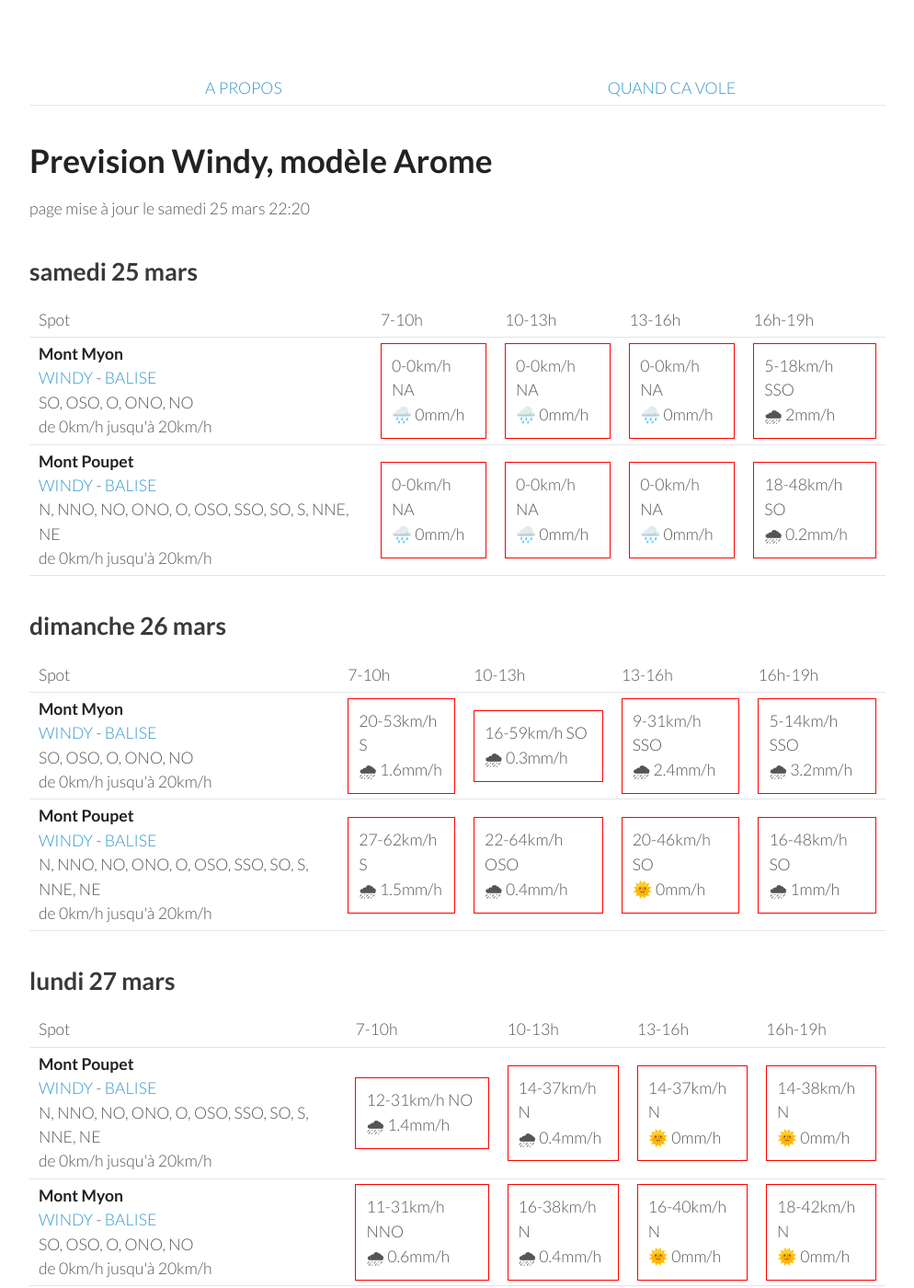
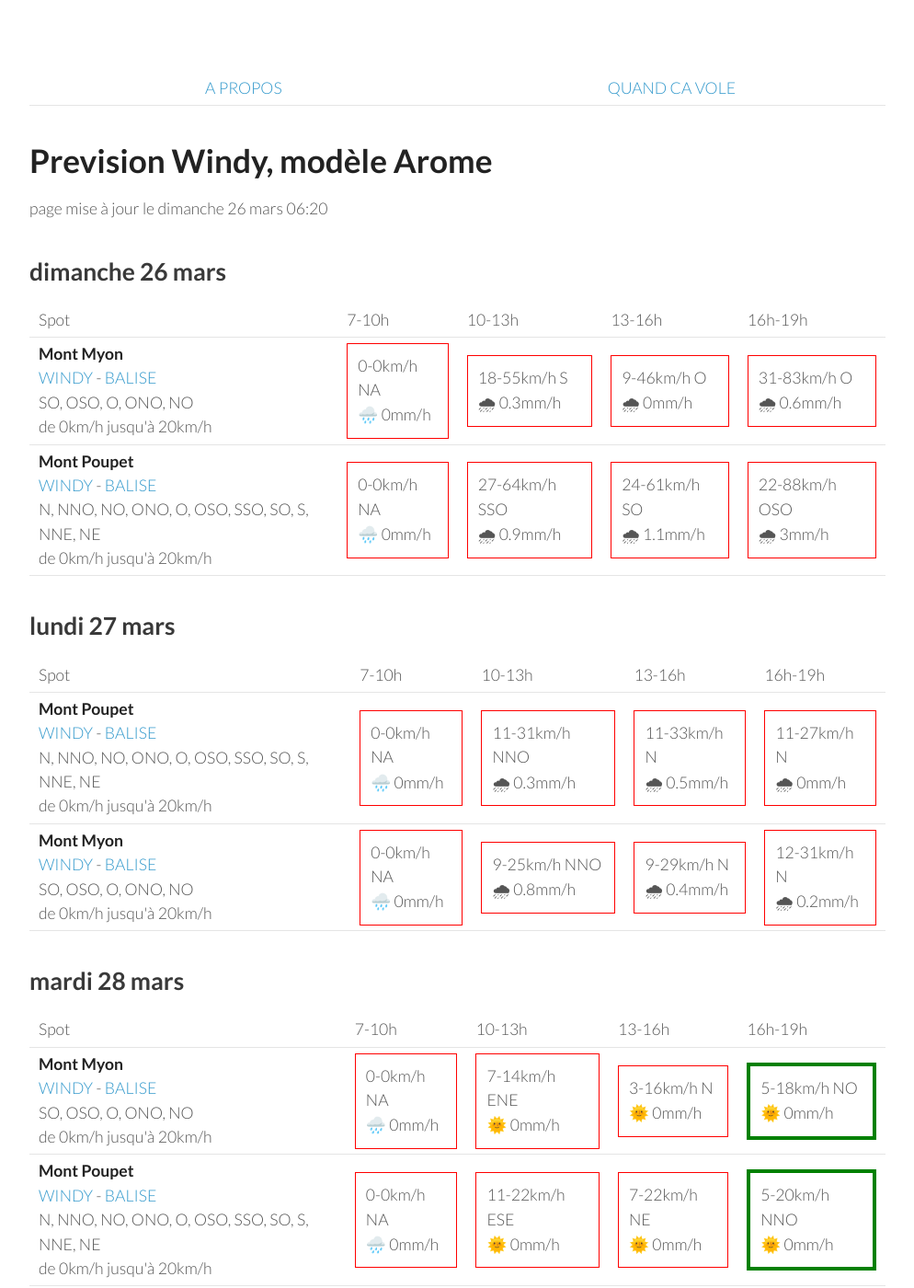
Before and after one commit to parapente-dans-le-nord/parapente-dans-le-nord.github.io, a Jekyll site: the page built from jura.markdown, in a window 1280 px wide and 1400 px high. Shown: the whole window at 92% size, without its empty margins (26-1020 px from the left). Built offline with Jekyll 4.4.1, drawn with Linux system fonts in a browser that asks for light colours; some of the changed text lies outside the part shown.

Commit message:
update index.markdown

```diff
--- a/jura.markdown
+++ b/jura.markdown
@@ -7,9 +7,9 @@ title:  "Tous les spots"
 {: .links}
 
 # Prevision Windy, modèle Arome
-page mise à jour le samedi 25 mars 22:20
+page mise à jour le dimanche 26 mars 06:20
 
-## samedi 25 mars
+## dimanche 26 mars
 
 {::nomarkdown}
 <table>
@@ -25,54 +25,18 @@ page mise à jour le samedi 25 mars 22:20
         <td><strong>Mont Myon</strong><br><a href="https://windy.com/46.331/5.397?45.898,5.394,8,m:eWoagj8">WINDY</a> - <span class=""><a href="http://www.balisemeteo.com/balise.php?idBalise=70">BALISE</a> </span><br> <span class="vent-favorable">SO, OSO, O, ONO, NO</span><br><span class="force-vent">de 0km/h jusqu'à 20km/h</span> </td>
 
             <td><div class="not-flyable"><p>0-0km/h NA</p><p>🌧️ 0mm/h</p></div></td>
-            <td><div class="not-flyable"><p>0-0km/h NA</p><p>🌧️ 0mm/h</p></div></td>
-            <td><div class="not-flyable"><p>0-0km/h NA</p><p>🌧️ 0mm/h</p></div></td>
-            <td><div class="not-flyable"><p>5-18km/h SSO</p><p>🌧 2mm/h</p></div></td>
+            <td><div class="not-flyable"><p>18-55km/h S</p><p>🌧 0.3mm/h</p></div></td>
+            <td><div class="not-flyable"><p>9-46km/h O</p><p>🌧 0mm/h</p></div></td>
+            <td><div class="not-flyable"><p>31-83km/h O</p><p>🌧 0.6mm/h</p></div></td>
 
     </tr>
 <tr>
         <td><strong>Mont Poupet</strong><br><a href="https://windy.com/46.970/5.876?46.541,5.876,8">WINDY</a> - <span class=""><a href="http://www.balisemeteo.com/balise.php?idBalise=92">BALISE</a> </span><br> <span class="vent-favorable">N, NNO, NO, ONO, O, OSO, SSO, SO, S, NNE, NE</span><br><span class="force-vent">de 0km/h jusqu'à 20km/h</span> </td>
 
             <td><div class="not-flyable"><p>0-0km/h NA</p><p>🌧️ 0mm/h</p></div></td>
-            <td><div class="not-flyable"><p>0-0km/h NA</p><p>🌧️ 0mm/h</p></div></td>
-            <td><div class="not-flyable"><p>0-0km/h NA</p><p>🌧️ 0mm/h</p></div></td>
-            <td><div class="not-flyable"><p>18-48km/h SO</p><p>🌧 0.2mm/h</p></div></td>
-
-    </tr>
-
-</tbody>
-</table>
-{:/}
-## dimanche 26 mars
-
-{::nomarkdown}
-<table>
-  <tbody>
-    <tr>
-      <td>Spot</td>
-      <td>7-10h</td>
-      <td>10-13h</td>
-      <td>13-16h</td>
-      <td>16h-19h</td>
-    </tr>
-<tr>
-        <td><strong>Mont Myon</strong><br><a href="https://windy.com/46.331/5.397?45.898,5.394,8,m:eWoagj8">WINDY</a> - <span class=""><a href="http://www.balisemeteo.com/balise.php?idBalise=70">BALISE</a> </span><br> <span class="vent-favorable">SO, OSO, O, ONO, NO</span><br><span class="force-vent">de 0km/h jusqu'à 20km/h</span> </td>
-
-            <td><div class="not-flyable"><p>20-53km/h S</p><p>🌧 1.6mm/h</p></div></td>
-            <td><div class="not-flyable"><p>16-59km/h SO</p><p>🌧 0.3mm/h</p></div></td>
-            <td><div class="not-flyable"><p>9-31km/h SSO</p><p>🌧 2.4mm/h</p></div></td>
-            <td><div class="not-flyable"><p>5-14km/h SSO</p><p>🌧 3.2mm/h</p></div></td>
-
-
-    </tr>
-<tr>
-        <td><strong>Mont Poupet</strong><br><a href="https://windy.com/46.970/5.876?46.541,5.876,8">WINDY</a> - <span class=""><a href="http://www.balisemeteo.com/balise.php?idBalise=92">BALISE</a> </span><br> <span class="vent-favorable">N, NNO, NO, ONO, O, OSO, SSO, SO, S, NNE, NE</span><br><span class="force-vent">de 0km/h jusqu'à 20km/h</span> </td>
-
-            <td><div class="not-flyable"><p>27-62km/h S</p><p>🌧 1.5mm/h</p></div></td>
-            <td><div class="not-flyable"><p>22-64km/h OSO</p><p>🌧 0.4mm/h</p></div></td>
-            <td><div class="not-flyable"><p>20-46km/h SO</p><p>🌞 0mm/h</p></div></td>
-            <td><div class="not-flyable"><p>16-48km/h SO</p><p>🌧 1mm/h</p></div></td>
-
+            <td><div class="not-flyable"><p>27-64km/h SSO</p><p>🌧 0.9mm/h</p></div></td>
+            <td><div class="not-flyable"><p>24-61km/h SO</p><p>🌧 1.1mm/h</p></div></td>
+            <td><div class="not-flyable"><p>22-88km/h OSO</p><p>🌧 3mm/h</p></div></td>
 
     </tr>
 
@@ -94,21 +58,19 @@ page mise à jour le samedi 25 mars 22:20
 <tr>
         <td><strong>Mont Poupet</strong><br><a href="https://windy.com/46.970/5.876?46.541,5.876,8">WINDY</a> - <span class=""><a href="http://www.balisemeteo.com/balise.php?idBalise=92">BALISE</a> </span><br> <span class="vent-favorable">N, NNO, NO, ONO, O, OSO, SSO, SO, S, NNE, NE</span><br><span class="force-vent">de 0km/h jusqu'à 20km/h</span> </td>
 
-            <td><div class="not-flyable"><p>12-31km/h NO</p><p>🌧 1.4mm/h</p></div></td>
-            <td><div class="not-flyable"><p>14-37km/h N</p><p>🌧 0.4mm/h</p></div></td>
-            <td><div class="not-flyable"><p>14-37km/h N</p><p>🌞 0mm/h</p></div></td>
-            <td><div class="not-flyable"><p>14-38km/h N</p><p>🌞 0mm/h</p></div></td>
-
+            <td><div class="not-flyable"><p>0-0km/h NA</p><p>🌧️ 0mm/h</p></div></td>
+            <td><div class="not-flyable"><p>11-31km/h NNO</p><p>🌧 0.3mm/h</p></div></td>
+            <td><div class="not-flyable"><p>11-33km/h N</p><p>🌧 0.5mm/h</p></div></td>
+            <td><div class="not-flyable"><p>11-27km/h N</p><p>🌧 0mm/h</p></div></td>
 
     </tr>
 <tr>
         <td><strong>Mont Myon</strong><br><a href="https://windy.com/46.331/5.397?45.898,5.394,8,m:eWoagj8">WINDY</a> - <span class=""><a href="http://www.balisemeteo.com/balise.php?idBalise=70">BALISE</a> </span><br> <span class="vent-favorable">SO, OSO, O, ONO, NO</span><br><span class="force-vent">de 0km/h jusqu'à 20km/h</span> </td>
 
-            <td><div class="not-flyable"><p>11-31km/h NNO</p><p>🌧 0.6mm/h</p></div></td>
-            <td><div class="not-flyable"><p>16-38km/h N</p><p>🌧 0.4mm/h</p></div></td>
-            <td><div class="not-flyable"><p>16-40km/h N</p><p>🌞 0mm/h</p></div></td>
-            <td><div class="not-flyable"><p>18-42km/h N</p><p>🌞 0mm/h</p></div></td>
-
+            <td><div class="not-flyable"><p>0-0km/h NA</p><p>🌧️ 0mm/h</p></div></td>
+            <td><div class="not-flyable"><p>9-25km/h NNO</p><p>🌧 0.8mm/h</p></div></td>
+            <td><div class="not-flyable"><p>9-29km/h N</p><p>🌧 0.4mm/h</p></div></td>
+            <td><div class="not-flyable"><p>12-31km/h N</p><p>🌧 0.2mm/h</p></div></td>
 
     </tr>
 
@@ -128,23 +90,21 @@ page mise à jour le samedi 25 mars 22:20
       <td>16h-19h</td>
     </tr>
 <tr>
-        <td><strong>Mont Poupet</strong><br><a href="https://windy.com/46.970/5.876?46.541,5.876,8">WINDY</a> - <span class=""><a href="http://www.balisemeteo.com/balise.php?idBalise=92">BALISE</a> </span><br> <span class="vent-favorable">N, NNO, NO, ONO, O, OSO, SSO, SO, S, NNE, NE</span><br><span class="force-vent">de 0km/h jusqu'à 20km/h</span> </td>
+        <td><strong>Mont Myon</strong><br><a href="https://windy.com/46.331/5.397?45.898,5.394,8,m:eWoagj8">WINDY</a> - <span class=""><a href="http://www.balisemeteo.com/balise.php?idBalise=70">BALISE</a> </span><br> <span class="vent-favorable">SO, OSO, O, ONO, NO</span><br><span class="force-vent">de 0km/h jusqu'à 20km/h</span> </td>
 
-            <td><div class="not-flyable"><p>11-20km/h ESE</p><p>🌞 0mm/h</p></div></td>
-            <td><div class="flyable"><p>7-20km/h NE</p><p>🌞 0mm/h</p></div></td>
-            <td><div class="flyable"><p>5-20km/h N</p><p>🌞 0mm/h</p></div></td>
+            <td><div class="not-flyable"><p>0-0km/h NA</p><p>🌧️ 0mm/h</p></div></td>
+            <td><div class="not-flyable"><p>7-14km/h ENE</p><p>🌞 0mm/h</p></div></td>
+            <td><div class="not-flyable"><p>3-16km/h N</p><p>🌞 0mm/h</p></div></td>
             <td><div class="flyable"><p>5-18km/h NO</p><p>🌞 0mm/h</p></div></td>
-
 
     </tr>
 <tr>
-        <td><strong>Mont Myon</strong><br><a href="https://windy.com/46.331/5.397?45.898,5.394,8,m:eWoagj8">WINDY</a> - <span class=""><a href="http://www.balisemeteo.com/balise.php?idBalise=70">BALISE</a> </span><br> <span class="vent-favorable">SO, OSO, O, ONO, NO</span><br><span class="force-vent">de 0km/h jusqu'à 20km/h</span> </td>
+        <td><strong>Mont Poupet</strong><br><a href="https://windy.com/46.970/5.876?46.541,5.876,8">WINDY</a> - <span class=""><a href="http://www.balisemeteo.com/balise.php?idBalise=92">BALISE</a> </span><br> <span class="vent-favorable">N, NNO, NO, ONO, O, OSO, SSO, SO, S, NNE, NE</span><br><span class="force-vent">de 0km/h jusqu'à 20km/h</span> </td>
 
-            <td><div class="not-flyable"><p>7-16km/h ENE</p><p>🌞 0mm/h</p></div></td>
-            <td><div class="not-flyable"><p>5-16km/h N</p><p>🌞 0mm/h</p></div></td>
-            <td><div class="flyable"><p>5-18km/h NO</p><p>🌞 0mm/h</p></div></td>
-            <td><div class="flyable"><p>5-16km/h ONO</p><p>🌞 0mm/h</p></div></td>
-
+            <td><div class="not-flyable"><p>0-0km/h NA</p><p>🌧️ 0mm/h</p></div></td>
+            <td><div class="not-flyable"><p>11-22km/h ESE</p><p>🌞 0mm/h</p></div></td>
+            <td><div class="not-flyable"><p>7-22km/h NE</p><p>🌞 0mm/h</p></div></td>
+            <td><div class="flyable"><p>5-20km/h NNO</p><p>🌞 0mm/h</p></div></td>
 
     </tr>
 
@@ -166,21 +126,19 @@ page mise à jour le samedi 25 mars 22:20
 <tr>
         <td><strong>Mont Myon</strong><br><a href="https://windy.com/46.331/5.397?45.898,5.394,8,m:eWoagj8">WINDY</a> - <span class=""><a href="http://www.balisemeteo.com/balise.php?idBalise=70">BALISE</a> </span><br> <span class="vent-favorable">SO, OSO, O, ONO, NO</span><br><span class="force-vent">de 0km/h jusqu'à 20km/h</span> </td>
 
-            <td><div class="not-flyable"><p>11-24km/h S</p><p>🌞 0mm/h</p></div></td>
-            <td><div class="not-flyable"><p>12-31km/h SSO</p><p>🌞 0mm/h</p></div></td>
+            <td><div class="not-flyable"><p>0-0km/h NA</p><p>🌧️ 0mm/h</p></div></td>
+            <td><div class="not-flyable"><p>11-25km/h S</p><p>🌞 0mm/h</p></div></td>
+            <td><div class="not-flyable"><p>11-25km/h SSO</p><p>🌞 0mm/h</p></div></td>
             <td><div class="not-flyable"><p>16-37km/h SSO</p><p>🌞 0mm/h</p></div></td>
-            <td><div class="not-flyable"><p>14-37km/h S</p><p>🌞 0mm/h</p></div></td>
-
 
     </tr>
 <tr>
         <td><strong>Mont Poupet</strong><br><a href="https://windy.com/46.970/5.876?46.541,5.876,8">WINDY</a> - <span class=""><a href="http://www.balisemeteo.com/balise.php?idBalise=92">BALISE</a> </span><br> <span class="vent-favorable">N, NNO, NO, ONO, O, OSO, SSO, SO, S, NNE, NE</span><br><span class="force-vent">de 0km/h jusqu'à 20km/h</span> </td>
 
-            <td><div class="not-flyable"><p>14-33km/h SSO</p><p>🌞 0mm/h</p></div></td>
-            <td><div class="not-flyable"><p>16-35km/h SSO</p><p>🌞 0mm/h</p></div></td>
+            <td><div class="not-flyable"><p>0-0km/h NA</p><p>🌧️ 0mm/h</p></div></td>
+            <td><div class="not-flyable"><p>14-29km/h SSO</p><p>🌞 0mm/h</p></div></td>
+            <td><div class="not-flyable"><p>12-31km/h SO</p><p>🌞 0mm/h</p></div></td>
             <td><div class="not-flyable"><p>18-38km/h SO</p><p>🌞 0mm/h</p></div></td>
-            <td><div class="not-flyable"><p>14-42km/h SO</p><p>🌞 0mm/h</p></div></td>
-
 
     </tr>
 
@@ -202,21 +160,19 @@ page mise à jour le samedi 25 mars 22:20
 <tr>
         <td><strong>Mont Myon</strong><br><a href="https://windy.com/46.331/5.397?45.898,5.394,8,m:eWoagj8">WINDY</a> - <span class=""><a href="http://www.balisemeteo.com/balise.php?idBalise=70">BALISE</a> </span><br> <span class="vent-favorable">SO, OSO, O, ONO, NO</span><br><span class="force-vent">de 0km/h jusqu'à 20km/h</span> </td>
 
+            <td><div class="not-flyable"><p>0-0km/h NA</p><p>🌧️ 0mm/h</p></div></td>
             <td><div class="not-flyable"><p>14-51km/h S</p><p>🌧 2.5mm/h</p></div></td>
-            <td><div class="not-flyable"><p>12-33km/h SSO</p><p>🌞 0mm/h</p></div></td>
+            <td><div class="not-flyable"><p>12-33km/h SSO</p><p>🌧 0mm/h</p></div></td>
             <td><div class="not-flyable"><p>12-35km/h SO</p><p>🌧 0.5mm/h</p></div></td>
-            <td><div class="not-flyable"><p>9-29km/h SO</p><p>🌞 0mm/h</p></div></td>
-
 
     </tr>
 <tr>
         <td><strong>Mont Poupet</strong><br><a href="https://windy.com/46.970/5.876?46.541,5.876,8">WINDY</a> - <span class=""><a href="http://www.balisemeteo.com/balise.php?idBalise=92">BALISE</a> </span><br> <span class="vent-favorable">N, NNO, NO, ONO, O, OSO, SSO, SO, S, NNE, NE</span><br><span class="force-vent">de 0km/h jusqu'à 20km/h</span> </td>
 
+            <td><div class="not-flyable"><p>0-0km/h NA</p><p>🌧️ 0mm/h</p></div></td>
             <td><div class="not-flyable"><p>20-51km/h SO</p><p>🌧 1.3mm/h</p></div></td>
             <td><div class="not-flyable"><p>22-51km/h OSO</p><p>🌧 1.2mm/h</p></div></td>
             <td><div class="not-flyable"><p>20-50km/h OSO</p><p>🌧 1.1mm/h</p></div></td>
-            <td><div class="not-flyable"><p>18-44km/h SO</p><p>🌧 0.3mm/h</p></div></td>
-
 
     </tr>
 
```
